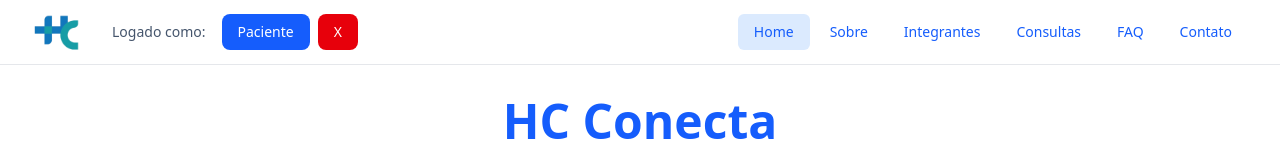
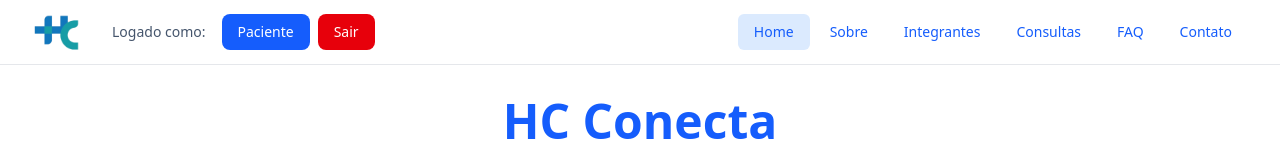
Before and after one commit to TriCode-campeao/HC-Conecta-Sprint-4, a React (Vite) app: page / in a window 1280 px wide. Shown: the top 160 px of the page. Built offline with nearby package versions, Linux system fonts and the light colour scheme.

Commit message:
style: alterado o texto do botao de remover login de (X) para (Sair)

```diff
--- a/src/Components/Cabecalho/Cabecalho.tsx
+++ b/src/Components/Cabecalho/Cabecalho.tsx
@@ -45,7 +45,7 @@ export default function Header() {
                 onClick={handleLogout}
                 className="bg-red-600 text-white px-4 py-2 rounded-lg hover:bg-red-700 transition-colors text-sm font-medium"
               >
-                X
+                Sair
               </button>
             </div>
           </div>
```
